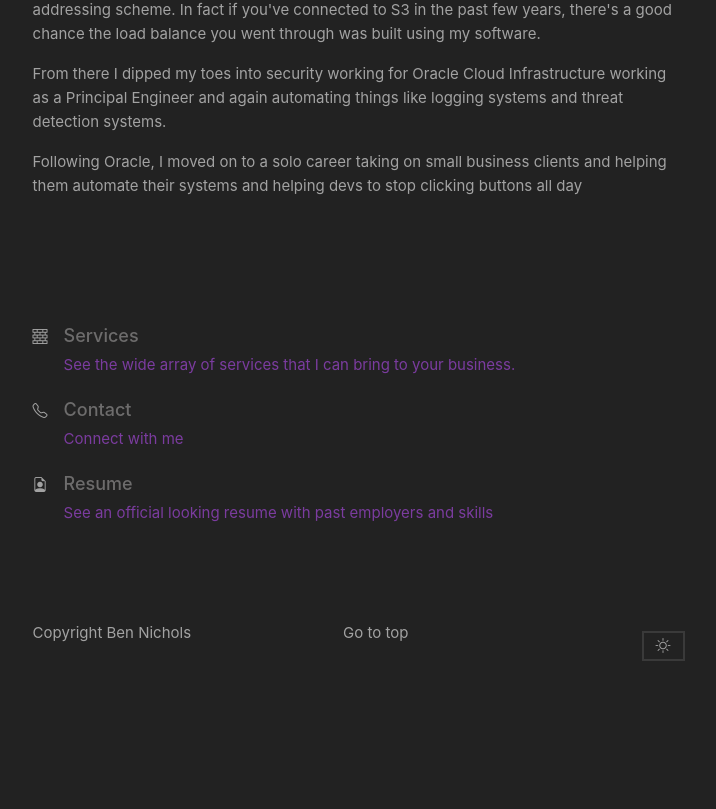
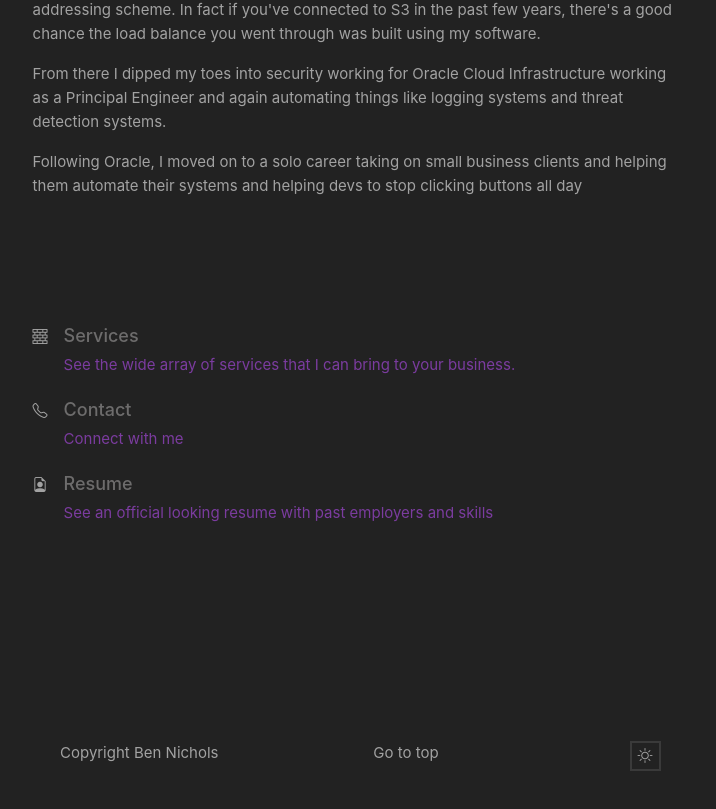
Before and after one commit to bnichs/bnichs-public, a Vue app in the folder bnichs/: page / in a window 1280 px wide. Shown: the part 518-1327 px from the top of the page, without its empty margins (505-1221 px from the left). Before the commit the page ends 1219 px from the top, so only its background shows below. Built offline with nearby package versions, Linux system fonts and the light colour scheme.

Commit message:
Footer formatting

```diff
--- a/bnichs/src/App.vue
+++ b/bnichs/src/App.vue
@@ -24,13 +24,14 @@ import GoToTop from './components/GoToTop.vue'
   <div style="clear:both;"></div>
 
   <footer class="row">
-    <span class="col-md-auto footer-text">
+    <span class="footer-col col-4 footer-text">
       Copyright Ben Nichols
     </span>
 
-    <GoToTop class="col-md-auto"></GoToTop>
+    <GoToTop class="footer-col col-6"></GoToTop>
 
-    <button @click="toggleDark" type="button" class="col-md-auto button dark-toggle">
+    <div class="darkWrapper col-2 footer-col float-end">
+      <button @click="toggleDark" type="button" class="button dark-toggle">
         <i
             v-if="! darkMode()"
             aria-hidden="true"
@@ -45,6 +46,7 @@ import GoToTop from './components/GoToTop.vue'
         ></i>
 
       </button>
+    </div>
   </footer>
 </template>
 
@@ -111,13 +113,23 @@ body{
 footer{
   text-align: center;
   display: block;
-  margin: 20vh 0 0 0;
+  margin: 15vh 0 0 0 !important;
 }
 
 .dark-toggle{
-  position: absolute;
-  right: 0px;
-  bottom: 0px;
+  float: right;
+  /*position: absolute;*/
+  /*right: 0px;*/
+  /*bottom: 0px;*/
+}
+
+.footer-col{
+  /*width: fit-content !important;*/
+}
+
+
+footer .goToTop {
+  margin: 0px ;
 }
 
 .footer-text{
@@ -235,6 +247,10 @@ main{
     margin: 2vh 0 0 0
   }
 
+  footer {
+    margin-top: 5vh !important;
+  }
+
 }
 
 </style>
```
Lines whose indentation alone changed are shown as unchanged.
